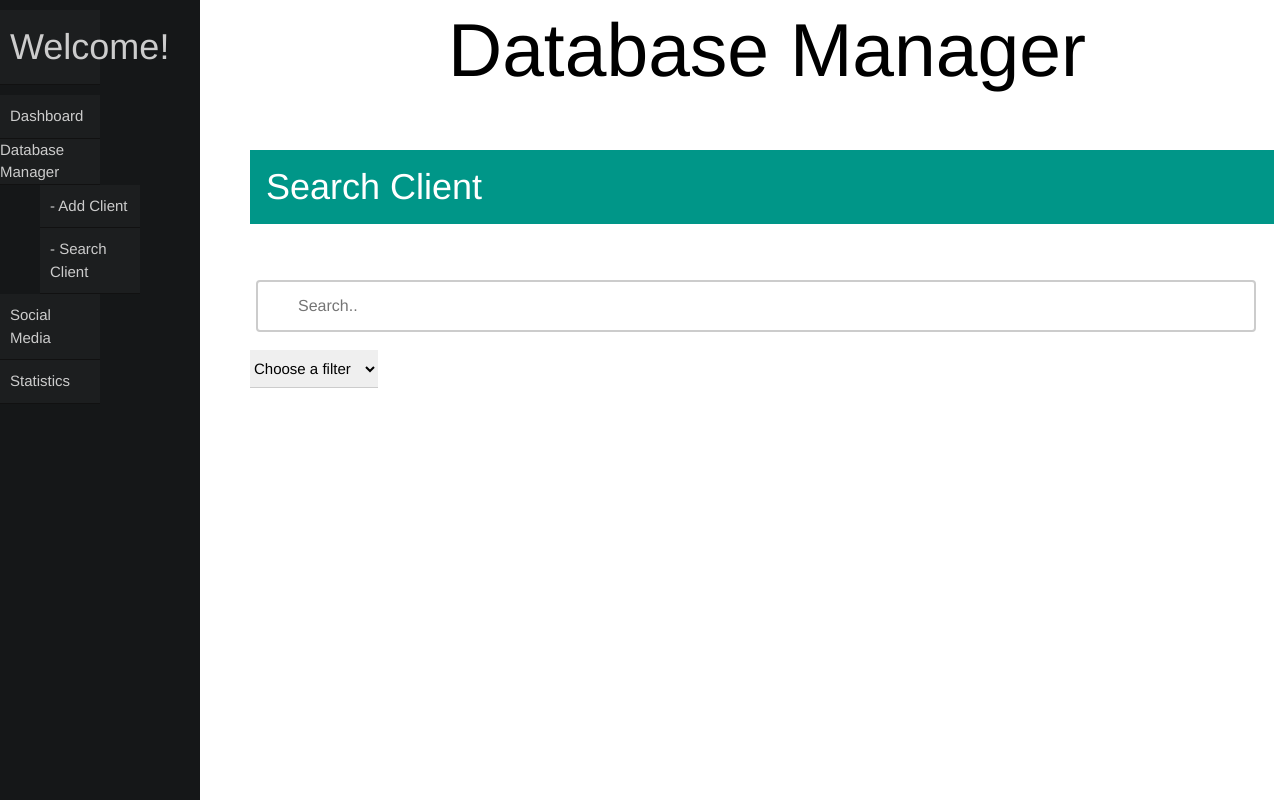
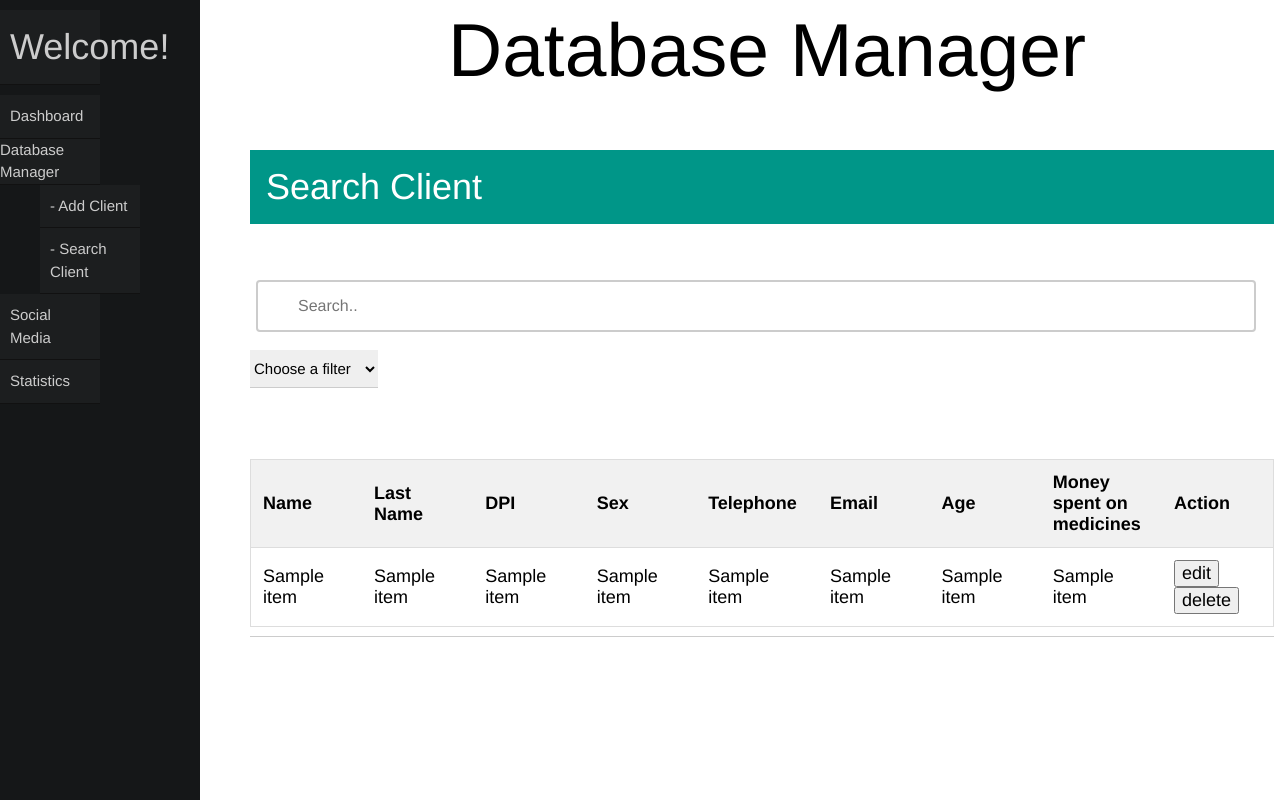
Before and after one commit to Carlosc23/CRM, a Flask app: template templates/search.html in a window 1280 px wide. Run offline with Flask 2, Linux system fonts and the light colour scheme; the template is opened without the code that fills it: most values are stand-ins (such as "Sample title", 1, 10 or a date in 2020).

Commit message:
feat: add view to delete and query data of patient

```diff
--- a/app.py
+++ b/app.py
@@ -9,7 +9,7 @@ import cloudinary
 import cloudinary.uploader
 import cloudinary.api
 
-from crm_actions.module1_actions import get_idpaciente, insert_patient, get_profession
+from crm_actions.module1_actions import get_idpaciente, insert_patient, get_profession, get_paciente, delete_patient
 
 urllib3.disable_warnings()
 
@@ -33,8 +33,22 @@ def index():
 
 @app.route('/search', methods=['GET', 'POST'])
 def search():
+    if request.method == 'POST':
+        for i in request.form:
+            print(i, "-->", request.form[i])
+        searchterm = request.form['search']
+        filter = request.form['filter']
+        data =  get_paciente(filter, searchterm)
+        for item in data:
+            print(item)
+        return render_template('search.html',data=data)
     return render_template('search.html')
 
+@app.route('/delete/<paciente_id>', methods=['POST'])
+def delete(paciente_id):
+    delete_patient(paciente_id)
+    print(paciente_id)
+    return render_template('deleteProfile.html')
 @app.route('/add', methods=['GET', 'POST'])
 def add():
     if request.method == 'POST':
--- a/templates/add.html
+++ b/templates/add.html
@@ -17,11 +17,11 @@
     <div id="sidebar">
           <ul>
             <li><h1> Welcome!</h1>
-            <li><a href="add">Dashboard</a></li>
+            <li><a href=" ">Dashboard</a></li>
             <li>
               <dt>Database Manager</dt>
               <dd><a href="add"> - Add Client</a></dd>
-              <dd><a href="edit.html"> - Search Client</a></dd>
+              <dd><a href="search"> - Search Client</a></dd>
             <li><a href="sm.html">Social Media</a></li>
             <li><a href="stats.html">Statistics</a></li>
           </ul>
--- a/templates/search.html
+++ b/templates/search.html
@@ -7,6 +7,40 @@ html>
   <style>
   body,h1,h2,h3,h4,h5 {font-family:"Helvetica Neue",Helvetica,Arial}
   label,input,option {font-family:"Helvetica",Arial}
+      * {
+  box-sizing: border-box;
+}
+
+#myInput {
+  background-image: url('/static/iconoBusqueda.png');
+  background-position: 10px 10px;
+  background-repeat: no-repeat;
+  width: 100%;
+  font-size: 16px;
+  padding: 12px 20px 12px 40px;
+  border: 1px solid #ddd;
+  margin-bottom: 12px;
+}
+
+#myTable {
+  border-collapse: collapse;
+  width: 100%;
+  border: 1px solid #ddd;
+  font-size: 18px;
+}
+
+#myTable th, #myTable td {
+  text-align: left;
+  padding: 12px;
+}
+
+#myTable tr {
+  border-bottom: 1px solid #ddd;
+}
+
+#myTable tr.header, #myTable tr:hover {
+  background-color: #f1f1f1;
+}
 </style>
 </head>
 <body>
@@ -16,7 +50,7 @@ html>
     <div id="sidebar">
           <ul>
             <li><h1> Welcome!</h1>
-            <li><a href="main.html">Dashboard</a></li>
+            <li><a href=" ">Dashboard</a></li>
             <li>
               <dt>Database Manager</dt>
               <dd><a href="add"> - Add Client</a></dd>
@@ -30,19 +64,70 @@ html>
   <div class="w3-container w3-teal w3-display-position" style="width:80%;top:150px;left:250px">
     <h1>Search Client</h1>
   </div>
-   <form>
+   <form method="post" enctype="multipart/form-data">
     <input type="text" name="search" placeholder="Search..">
-   <select class="w3-select w3-display-position" name="option" name="Sex" style=" width:10%;top:350px;left:250px ">
+   <select class="w3-select w3-display-position" name="filter" name="Sex" style=" width:10%;top:350px;left:250px ">
               <option value="" disabled selected>Choose a filter</option>
               <option value="nombre">Name</option>
               <option value="apellido">Last Name</option>
               <option value="dpi">DPI</option>
               <option value="sexo">Sex</option>
-              <option value="teléfono">Telephone</option>
+              <option value="telefono">Telephone</option>
               <option value="correo">Email</option>
               <option value="fechanacimiento">Age</option>
             </select>
-    <input class="w3-select w3-display-position" type="submit" style="width:5%;top:270px;left:1320px"/>
+    <input class="w3-select w3-display-position" type="submit"  style=" width:5%;top:270px;left:1320px"/>
 </form>
+        <div class="w3-select w3-display-position" style="width:80%;top:450px;left:250px">
+<table id="myTable">
+  <tr class="header">
+    <th style="width:10%;">Name</th>
+    <th style="width:10%;">Last Name</th>
+      <th style="width:10%;">DPI</th>
+    <th style="width:10%;">Sex</th>
+      <th style="width:10%;">Telephone</th>
+      <th style="width:10%;">Email</th>
+      <th style="width:10%;">Age</th>
+      <th style="width:10%;">Money spent on medicines</th>
+      <th style="width:10%;">Action</th>
+  </tr>
+    {% for item in data %}
+  <tr>
+   <form id={{item[0]}} action="/delete/{{item[0]}}" method="post"enctype="multipart/form-data">
+    <td>{{item[2]}}</td>
+    <td>{{item[3]}}</td>
+      <td>{{item[4]}}</td>
+      <td>{{item[5]}}</td>
+      <td>{{item[6]}}</td>
+  <td>{{item[7]}}</td>
+  <td>{{item[8]}}</td>
+  <td>{{item[11]}}</td>
+  <td>
+      {% set testing = 'it worked' %}
+      <button class="editbtn">edit</button><button class="deletebtn" type="button" onclick=" if (confirm(' you sure that you want to delete this client?')) {
+        console.log('yes');
+        document.getElementById({{item[0]}}).submit();
+
+  }
+  return false;" >delete</button>
+  </td>
+       </form>
+  </tr>
+    {% endfor %}
+</table>
+            </div>
+<script>
+function myFunction() {
+    if (confirm("Are you sure that you want to delete this client?")) {
+        console.log("yes");
+        //location.href = "";
+       // location.href = "http://127.0.0.1:5000/add";
+        console.log({{ testing }});
+        document.getElementById(item[0]).submit();
+
+  }
+  return false;
+}
+</script>
 </body>
 </html>
```
